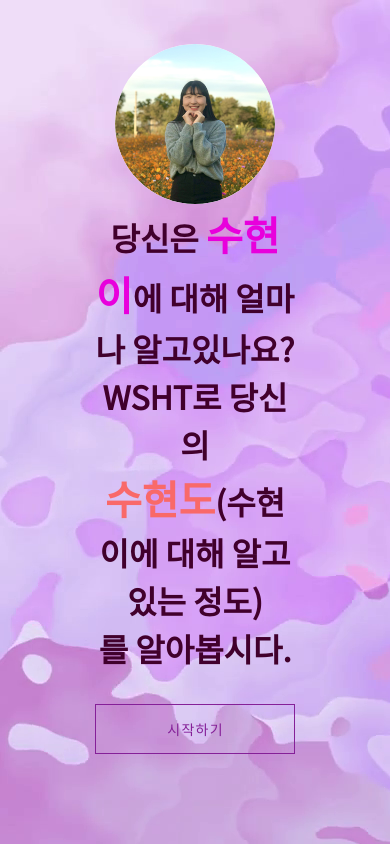
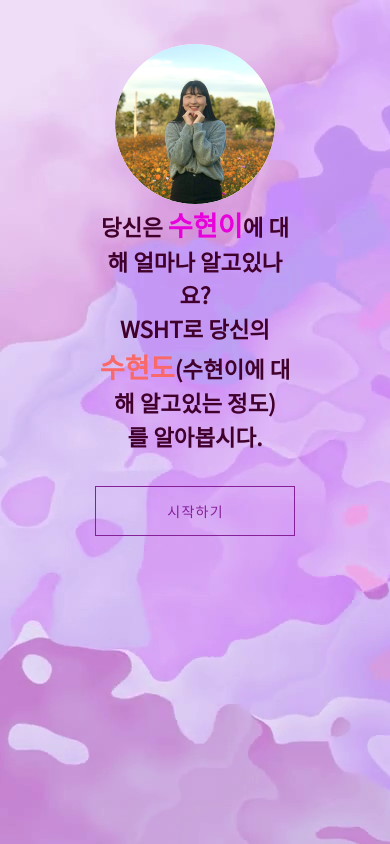
Before and after one commit to dalcon10028/soo-test, a Vue app: page / in a window 390 px wide. Built offline with nearby package versions, Linux system fonts and the light colour scheme.

Commit message:
모바일 처리
모바일 처리

```diff
--- a/src/App.vue
+++ b/src/App.vue
@@ -1,6 +1,7 @@
 <template>
   <v-app id="app">
-    <v-container fluid>
+    <router-view class="text-center" v-if="mobile" />
+    <v-container fluid v-else>
       <v-row>
         <v-col md="3" class="text-center">
           <img src="../src/assets/daram.png" alt="다람쥐 수현" id="daram">
@@ -12,17 +13,18 @@
         </v-col>
       </v-row>
     </v-container>
-    <!-- <div id="daram">
-
-    </div>
-    <div id="wrap">
-
-    </div> -->
   </v-app>
 </template>
 <script>
+  export default {
+  name: 'App',
+  data(){
+    return{
+      mobile: screen.width>767 ? false : true
+    }
+  }
+}
 </script>
-
 <style>
 @import url('https://fonts.googleapis.com/css2?family=Noto+Sans+KR:wght@300;400&display=swap');
   #app{
--- a/src/components/Question.vue
+++ b/src/components/Question.vue
@@ -1,6 +1,6 @@
 <template>
   <div>
-  <v-card class="mb-5" color="rgba( 255, 255, 255, 0.0 )" height="400px" style="box-shadow: none;">
+  <v-card class="mb-5" color="rgba( 255, 255, 255, 0.0 )" :height="card_height" style="box-shadow: none;">
     <slot name="header"></slot>
     <v-card
       class="mx-auto mt-8"
@@ -21,7 +21,7 @@
 export default {
   data(){
     return{
-
+      card_height: screen.width>767 ? 400 : "100vh"
     }
   }
 }
--- a/src/views/About.vue
+++ b/src/views/About.vue
@@ -133,7 +133,8 @@ export default {
         // 10 번
         {content: '"어딘가로 떠나고싶어.." 수현이가 가고싶은 곳은 어디일까요?', a1: '산', a2: '바다'},
       ],
-      value: 10
+      value: 10,
+      mobile: screen.width>767 ? false : true
     }
   },
   methods: {
--- a/src/views/Home.vue
+++ b/src/views/Home.vue
@@ -6,9 +6,13 @@
     >
       <img src="@/assets/home.jpg" alt="avatar">
     </v-avatar>
-    <h1 id="about">
-      당신은 <span style="font-size:2.5rem; color: #e800dc">수현이</span>에 대해 얼마나 알고있나요?<br>
-      WSHT로 당신의<br><span style="font-size:2.5rem; color: #f96969">수현도</span>(수현이에 대해 알고있는 정도)<br>를 알아봅시다.
+    <h1 id="about" v-if="mobile">
+      당신은 <span style="color: #e800dc" class="highlight">수현이</span>에 대해<br>얼마나 알고있나요?<br>
+      WSHT로 당신의<br><span style="color: #f96969" class="highlight">수현도</span><br>(수현이에 대해 알고있는 정도)<br>를 알아봅시다.
+    </h1>
+    <h1 id="about" v-else>
+      당신은 <span style="color: #e800dc" class="highlight">수현이</span>에 대해 얼마나 알고있나요?<br>
+      WSHT로 당신의<br><span style="color: #f96969" class="highlight">수현도</span>(수현이에 대해 알고있는 정도)<br>를 알아봅시다.
     </h1>
     <v-btn class="mt-8" color="#852098" outlined tile width="200" height="50" @click="$router.push('about')">시작하기</v-btn>
   </div>
@@ -18,6 +22,11 @@
 
 export default {
   name: 'Home',
+  data(){
+    return{
+      mobile: screen.width>767 ? false : true
+    }
+  },
   methods: {
   }
 }
@@ -29,11 +38,22 @@ export default {
 #about{
   font-family: 'Noto Sans KR', sans-serif;
 }
+.highlight{
+font-size:2.5rem;
+}
 .hyeon{
   width: 1rem;
   display: block;
   margin: 0 auto;
 }
+@media ( max-width: 767px ) {
+  #about{
+    font-size: 1.4rem;
+  }
+  .highlight{
+    font-size: 1.7rem;
+  }
+}
 
 
 </style>
```
